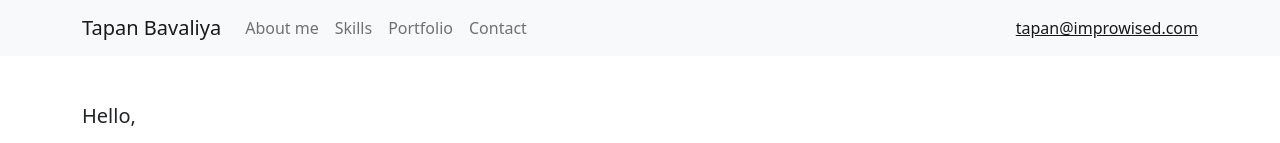
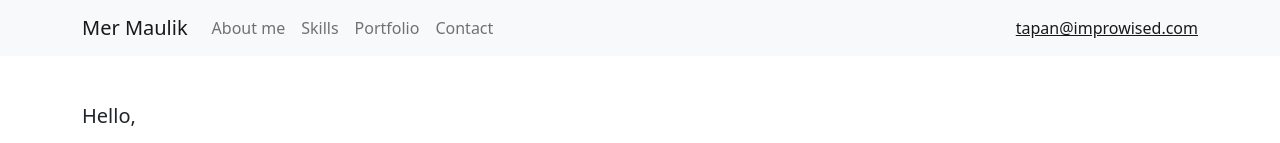
Before and after one commit to MaulikMer690/portfolio, a plain HTML site: page index.html in a window 1280 px wide. Shown: the top 143 px of the page. Drawn offline with nearby package versions, Linux system fonts and the light colour scheme.

Commit message:
Update index.html

```diff
--- a/index.html
+++ b/index.html
@@ -13,7 +13,7 @@
   <body>
     <nav class="navbar navbar-expand-lg navbar-light bg-light">
       <div class="container">
-        <a class="navbar-brand" href="#">Tapan Bavaliya</a>
+        <a class="navbar-brand" href="#">Mer Maulik</a>
         <button class="navbar-toggler" type="button" data-bs-toggle="collapse" data-bs-target="#navbarText" aria-controls="navbarText" aria-expanded="false" aria-label="Toggle navigation">
           <span class="navbar-toggler-icon"></span>
         </button>
```
